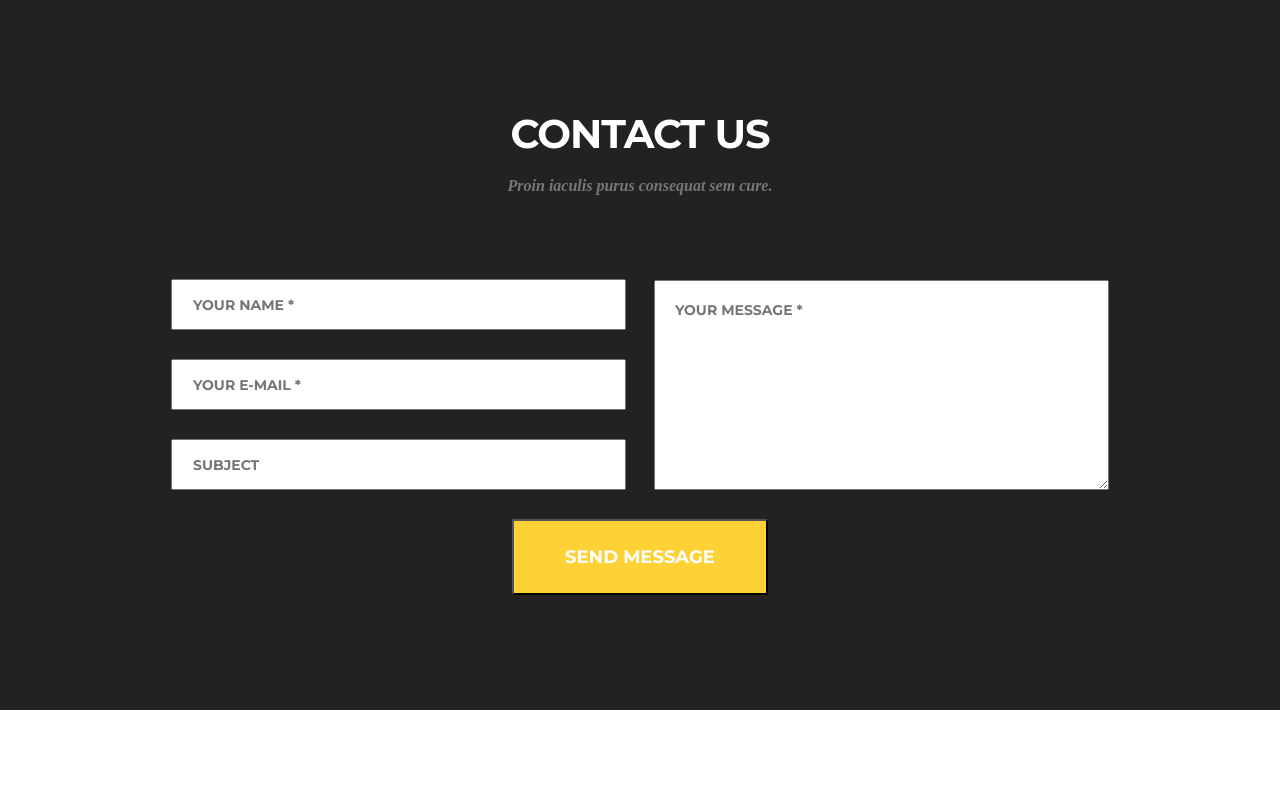
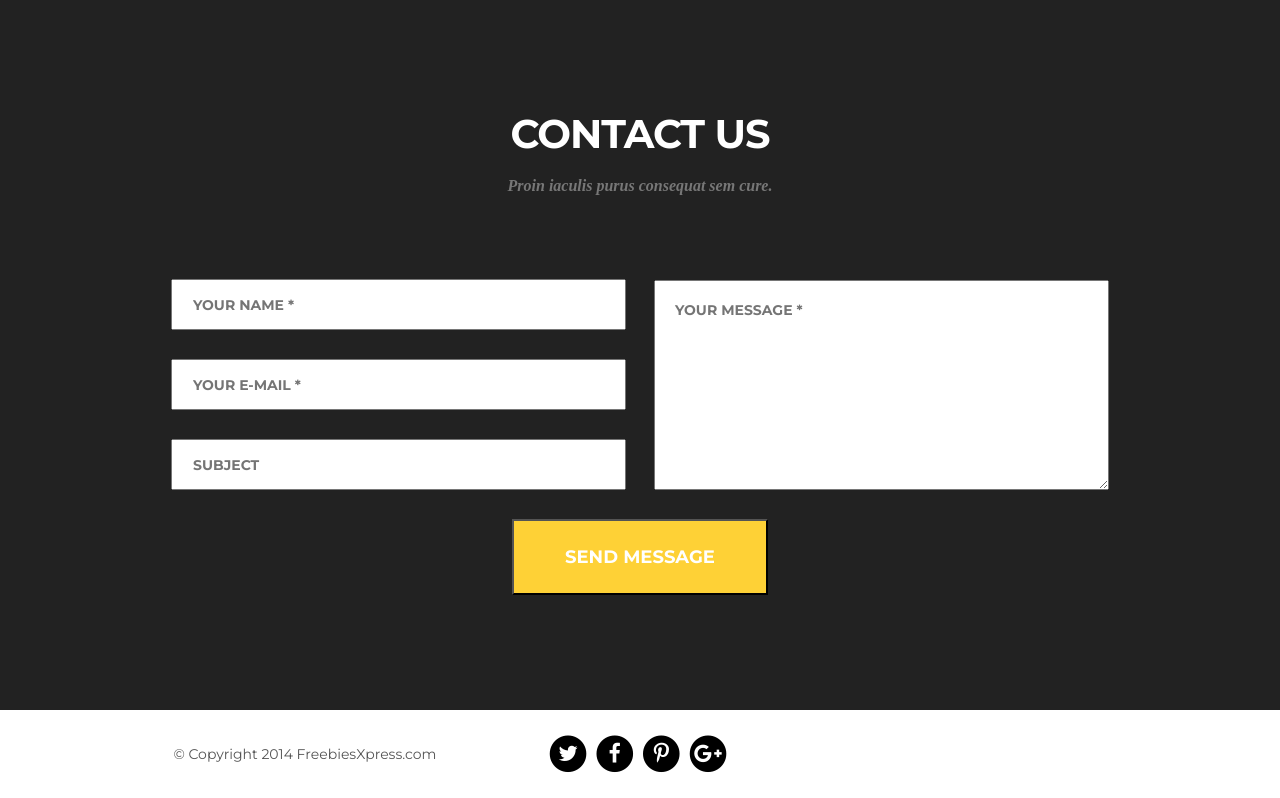
Before and after one commit to MagMiszewska/PSD-1-Golden, a website: page index.html in a window 1280 px wide. Shown: the part 2803-3601 px from the top of the page. Before the commit the page ends 3513 px from the top, so only its background shows below. Drawn offline with Linux system fonts and the light colour scheme.

Commit message:
Add html and styles for footer

```diff
--- a/index.html
+++ b/index.html
@@ -164,6 +164,30 @@
         <button class="contact-us__button" type="submit" name="submitButton">Send message</button>
     </section>
 
+    <footer class="main-footer">
+        <div class="container main-footer__content">
+            <p class="main-footer__copyright">&#169 Copyright 2014 FreebiesXpress.com</p>
+            <div class="main-footer__social-media">
+                <span class="fa-stack fa-reverse fa-lg">
+                    <i class="fa fa-circle fa-stack-2x"></i>
+                    <i class="fa fa-twitter fa-inverse fa-stack-1x"></i>
+                </span>
+                <span class="fa-stack fa-lg">
+                    <i class="fa fa-circle fa-stack-2x"></i>
+                    <i class="fa fa-facebook fa-inverse fa-stack-1x"></i>
+                </span>
+                <span class="fa-stack fa-lg">
+                    <i class="fa fa-circle fa-stack-2x"></i>
+                    <i class="fa fa-pinterest-p fa-inverse fa-stack-1x"></i>
+                </span>
+                <span class="fa-stack fa-lg">
+                    <i class="fa fa-circle fa-stack-2x"></i>
+                    <i class="fa fa-google-plus fa-inverse fa-stack-1x"></i>
+                </span>
+            </div>
+        </div>
+    </footer>
+
 </body>
 
 </html>
--- a/sass/style.scss
+++ b/sass/style.scss
@@ -293,3 +293,25 @@
         font-weight: 700;
     }
 }
+
+.main-footer {
+    .main-footer__content {
+        display: flex;
+        justify-content: center;
+        flex-flow: wrap;
+
+        .main-footer__copyright {
+            flex: 40%;
+            padding: 33px 0;
+            color: #555555;
+            font-family: 'Montserrat';
+            font-size: 14px;
+            font-weight: 400;
+            line-height: 22px;
+        }
+
+        .main-footer__social-media {
+            flex: 60%;
+        }
+    }
+}
```
Also changed, not shown: css/style.css, 1 other file.
